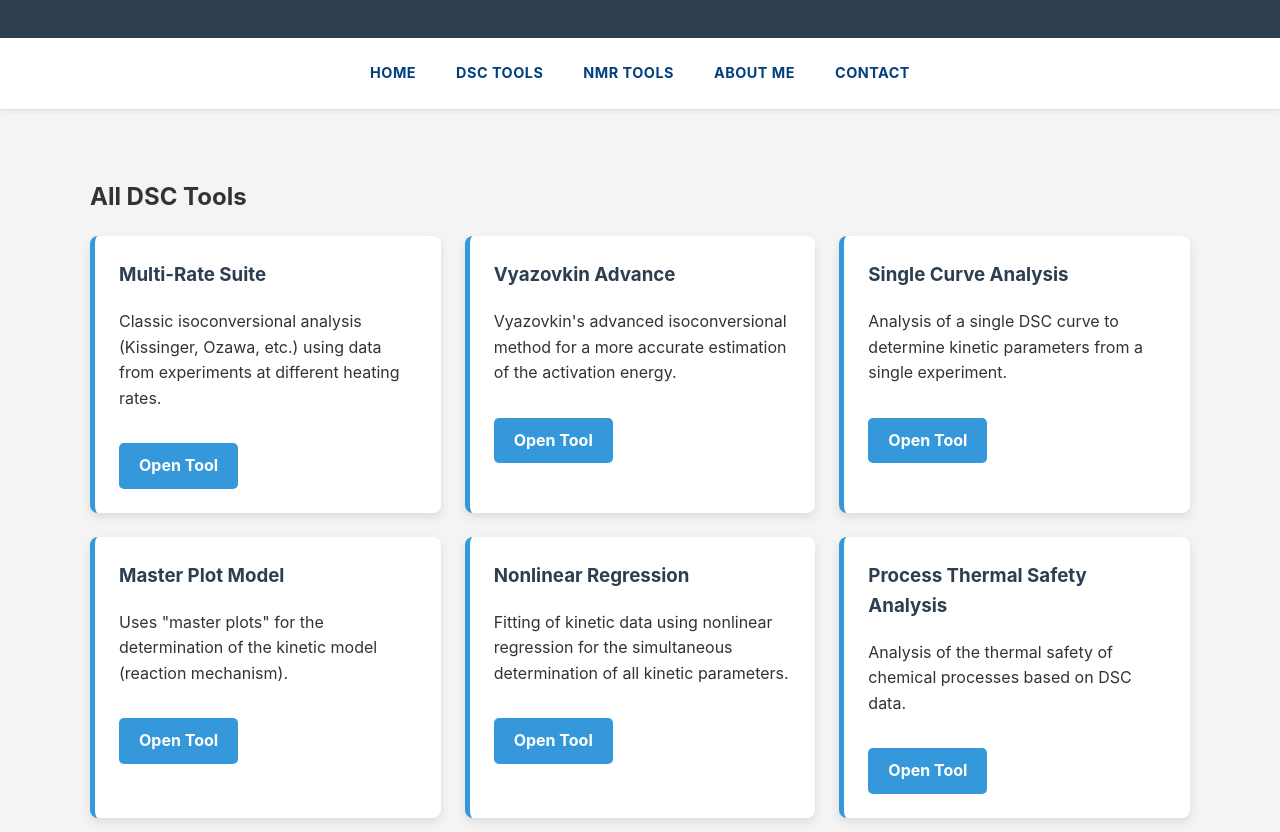
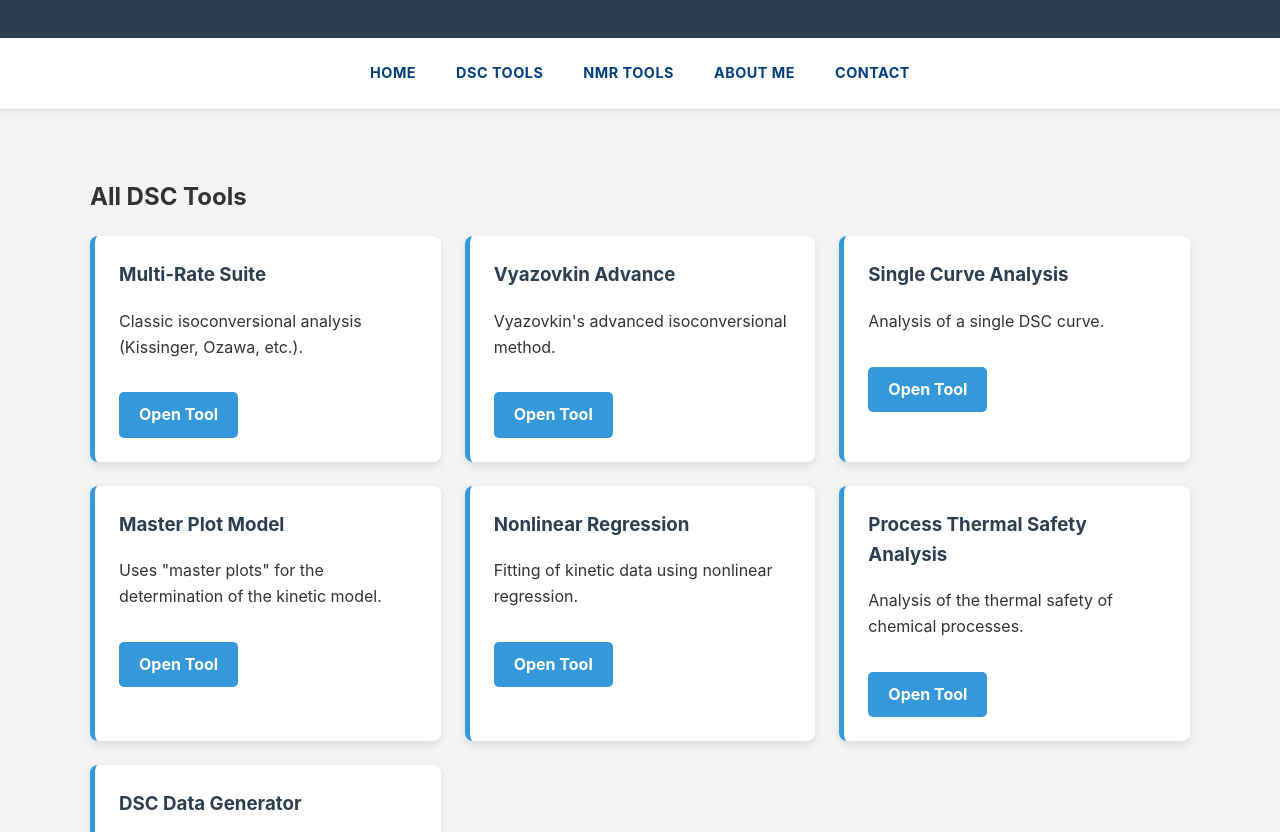
Before and after one commit to gmeneghelli91/dsc-kinetic-suite, a plain HTML site: page dsc_tools.html in a window 1280 px wide. Shown: the part 120-952 px from the top of the page. Drawn offline with Linux system fonts and the light colour scheme.

Commit message:
Update dsc_tools.html

```diff
--- a/dsc_tools.html
+++ b/dsc_tools.html
@@ -7,7 +7,7 @@
     <link rel="preconnect" href="https://fonts.googleapis.com">
     <link rel="preconnect" href="https://fonts.gstatic.com" crossorigin>
     <link href="https://fonts.googleapis.com/css2?family=Montserrat:wght@400;700&family=Open+Sans:wght@400;600&display=swap" rel="stylesheet">
-    <link rel="stylesheet" href="style.css">
+    <link rel="stylesheet" href="/style.css">
 </head>
 <body>
 
@@ -17,11 +17,11 @@
 
     <nav>
         <ul>
-            <li><a href="index.html">Home</a></li>
-            <li><a href="dsc_tools.html">DSC Tools</a></li>
-            <li><a href="nmr_tools.html">NMR Tools</a></li>
-            <li><a href="about.html">About Me</a></li>
-            <li><a href="contact.html">Contact</a></li>
+            <li><a href="/index.html">Home</a></li>
+            <li><a href="/dsc_tools.html">DSC Tools</a></li>
+            <li><a href="/nmr_tools.html">NMR Tools</a></li>
+            <li><a href="/about.html">About Me</a></li>
+            <li><a href="/contact.html">Contact</a></li>
         </ul>
     </nav>
 
@@ -31,38 +31,38 @@
 
             <div class="tool-card">
                 <h3>Multi-Rate Suite</h3>
-                <p>Classic isoconversional analysis (Kissinger, Ozawa, etc.) using data from experiments at different heating rates.</p>
-                <a href="tools/dsc/1_multi_rate_suite/index.html" class="button">Open Tool</a>
+                <p>Classic isoconversional analysis (Kissinger, Ozawa, etc.).</p>
+                <a href="/tools/dsc/1_multi_rate_suite/index.html" class="button">Open Tool</a>
             </div>
             <div class="tool-card">
                 <h3>Vyazovkin Advance</h3>
-                <p>Vyazovkin's advanced isoconversional method for a more accurate estimation of the activation energy.</p>
-                <a href="tools/dsc/2_vyazovkin_advance/index.html" class="button">Open Tool</a>
+                <p>Vyazovkin's advanced isoconversional method.</p>
+                <a href="/tools/dsc/2_vyazovkin_advance/index.html" class="button">Open Tool</a>
             </div>
             <div class="tool-card">
                 <h3>Single Curve Analysis</h3>
-                <p>Analysis of a single DSC curve to determine kinetic parameters from a single experiment.</p>
-                <a href="tools/dsc/3_single_curve_analysis/index.html" class="button">Open Tool</a>
+                <p>Analysis of a single DSC curve.</p>
+                <a href="/tools/dsc/3_single_curve_analysis/index.html" class="button">Open Tool</a>
             </div>
             <div class="tool-card">
                 <h3>Master Plot Model</h3>
-                <p>Uses "master plots" for the determination of the kinetic model (reaction mechanism).</p>
-                <a href="tools/dsc/4_master_plot_model/index.html" class="button">Open Tool</a>
+                <p>Uses "master plots" for the determination of the kinetic model.</p>
+                <a href="/tools/dsc/4_master_plot_model/index.html" class="button">Open Tool</a>
             </div>
             <div class="tool-card">
                 <h3>Nonlinear Regression</h3>
-                <p>Fitting of kinetic data using nonlinear regression for the simultaneous determination of all kinetic parameters.</p>
-                <a href="tools/dsc/5_nonlinear_regression/index.html" class="button">Open Tool</a>
+                <p>Fitting of kinetic data using nonlinear regression.</p>
+                <a href="/tools/dsc/5_nonlinear_regression/index.html" class="button">Open Tool</a>
             </div>
             <div class="tool-card">
                 <h3>Process Thermal Safety Analysis</h3>
-                <p>Analysis of the thermal safety of chemical processes based on DSC data.</p>
-                <a href="tools/dsc/6_thermal_safety/index.html" class="button">Open Tool</a>
+                <p>Analysis of the thermal safety of chemical processes.</p>
+                <a href="/tools/dsc/6_thermal_safety/index.html" class="button">Open Tool</a>
             </div>
             <div class="tool-card">
                 <h3>DSC Data Generator</h3>
-                <p>Generates simulated DSC curves based on known kinetic parameters (Ea, A, model).</p>
-                <a href="tools/dsc/7_dsc_generator/index.html" class="button">Open Tool</a>
+                <p>Generates simulated DSC curves based on known kinetic parameters.</p>
+                <a href="/tools/dsc/7_dsc_generator/index.html" class="button">Open Tool</a>
             </div>
 
         </div>
```
